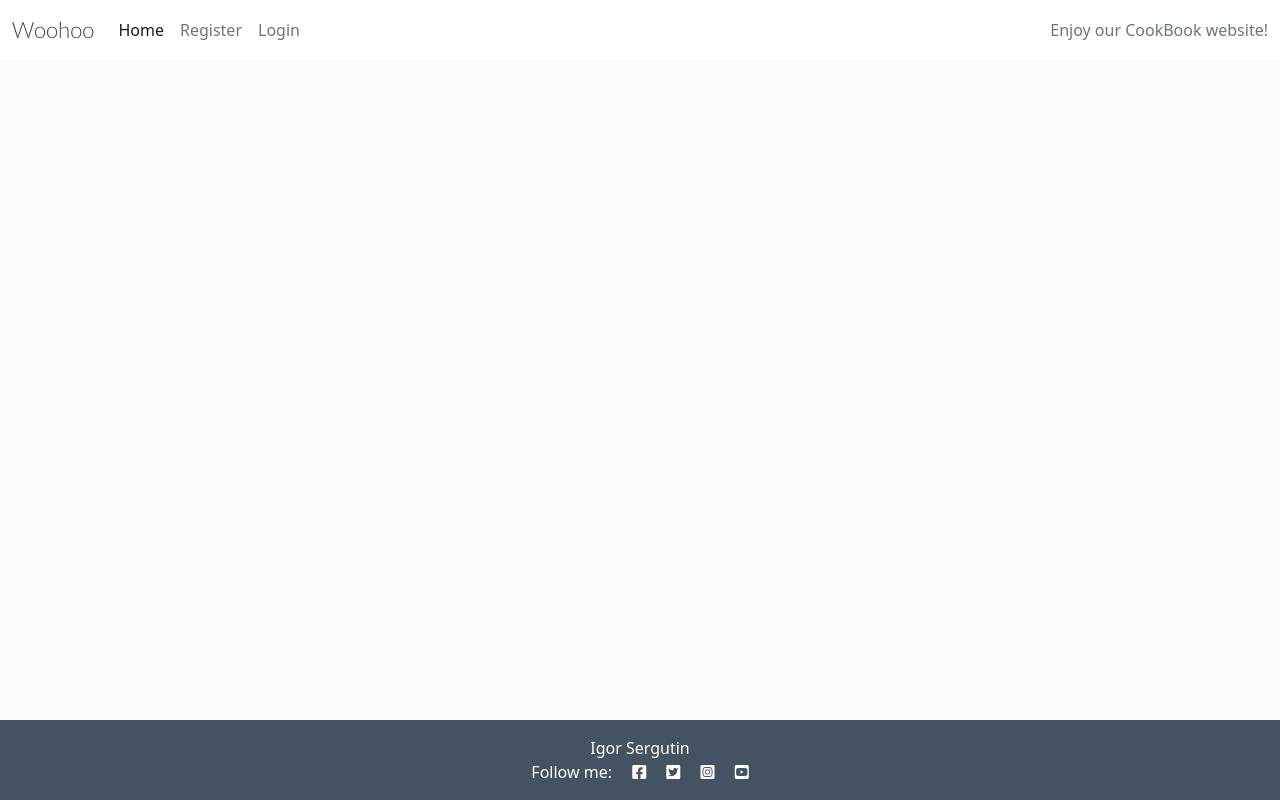
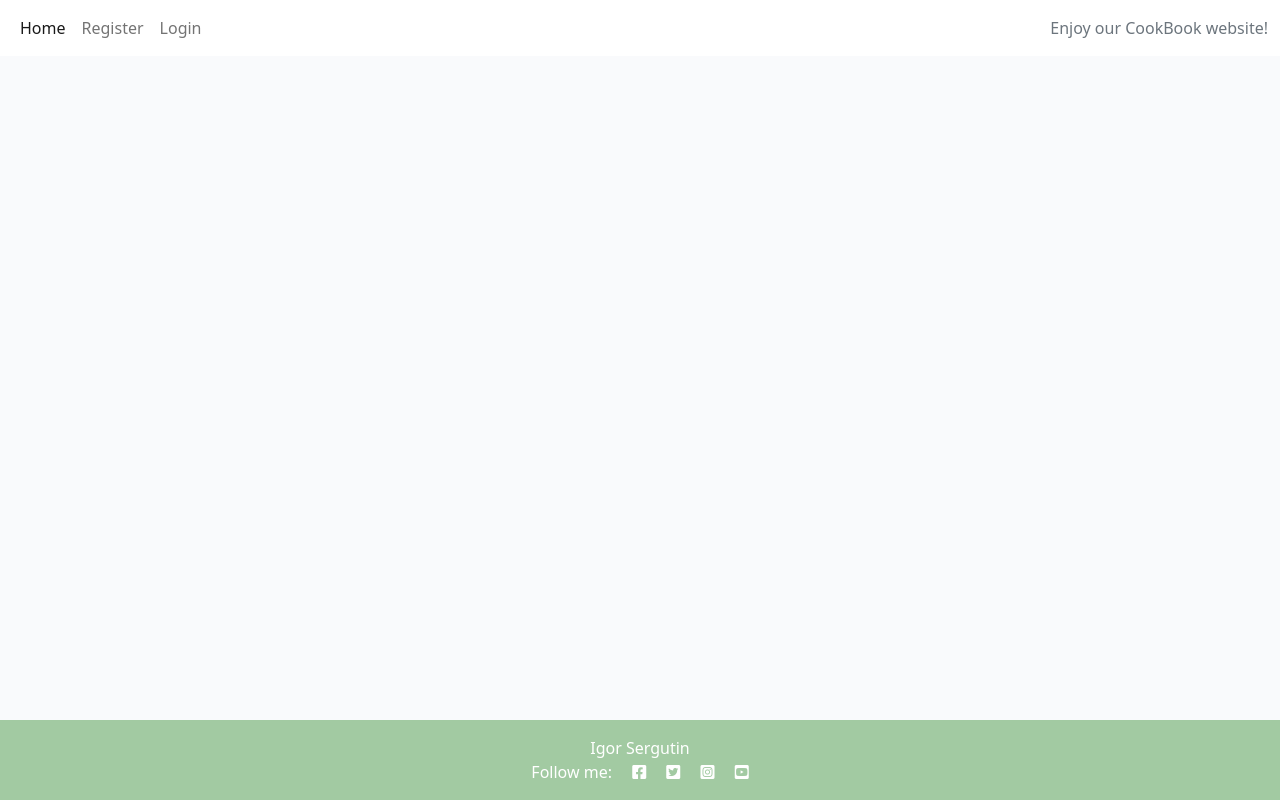
Before and after one commit to Sergutin/CookBook, a Django app: page / in a window 1280 px wide. Run offline with Django 3.2, Linux system fonts and the light colour scheme; data that the repository does not hold is empty.

Commit message:
add css styling

```diff
--- a/static/css/style.css
+++ b/static/css/style.css
@@ -9,10 +9,6 @@ body {
     color: #4A4A4F;
 }
 
-/* .red-o {
-    color: #E84610;
-} */
-
 .thin {
     font-weight: 300;
 }
@@ -22,7 +18,7 @@ body {
 }
 
 .dark-bg {
-    background-color: #445261;
+    background-color: rgb(162, 202, 162);
 }
 
 .main-bg {
@@ -43,11 +39,11 @@ body {
     bottom: 5%;
     min-width: 30%;
     left: -2px;
-    background-color: #23BBBB;
+    background-color: rgb(102, 217, 102);
 }
 
 .author {
-    color: white;
+    color: purple;
     margin: 4px;
     text-transform: uppercase;
 }
@@ -142,8 +138,6 @@ body {
 }
 
 
-
-
 /* Style the form */
 form {
     width: 400px;
--- a/templates/base.html
+++ b/templates/base.html
@@ -27,7 +27,7 @@
 
     <nav class="navbar navbar-expand-lg navbar-light bg-white">
         <div class="container-fluid">
-            <a class="navbar-brand" href="{% url 'home' %}"><span class="brand thin">Woohoo</span></a>
+            <!-- <a class="navbar-brand" href="{% url 'home' %}"><span class="brand thin">Woohoo</span></a> -->
             <button class="navbar-toggler" type="button" data-bs-toggle="collapse" data-bs-target="#navbarText"
                 aria-controls="navbarText" aria-expanded="false" aria-label="Toggle navigation">
                 <span class="navbar-toggler-icon"></span>
```
